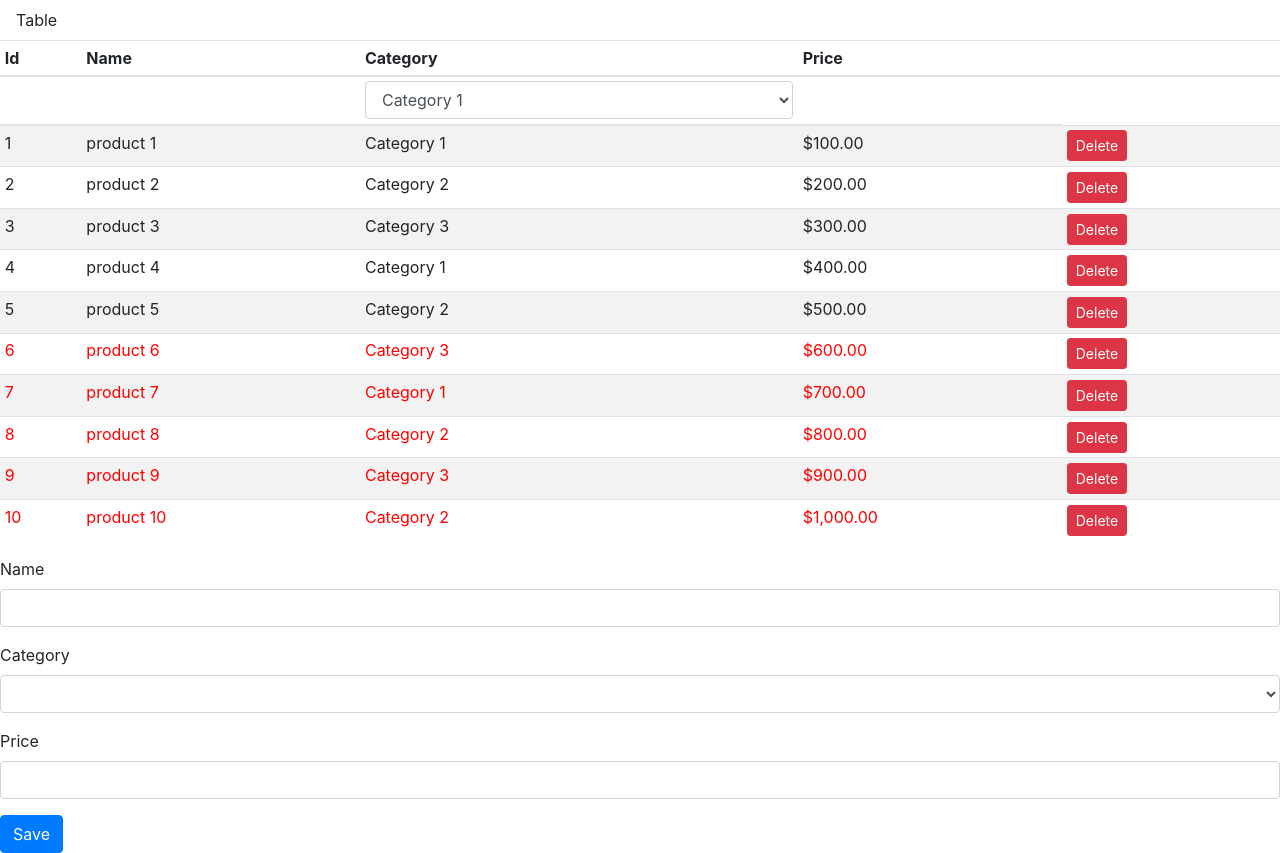
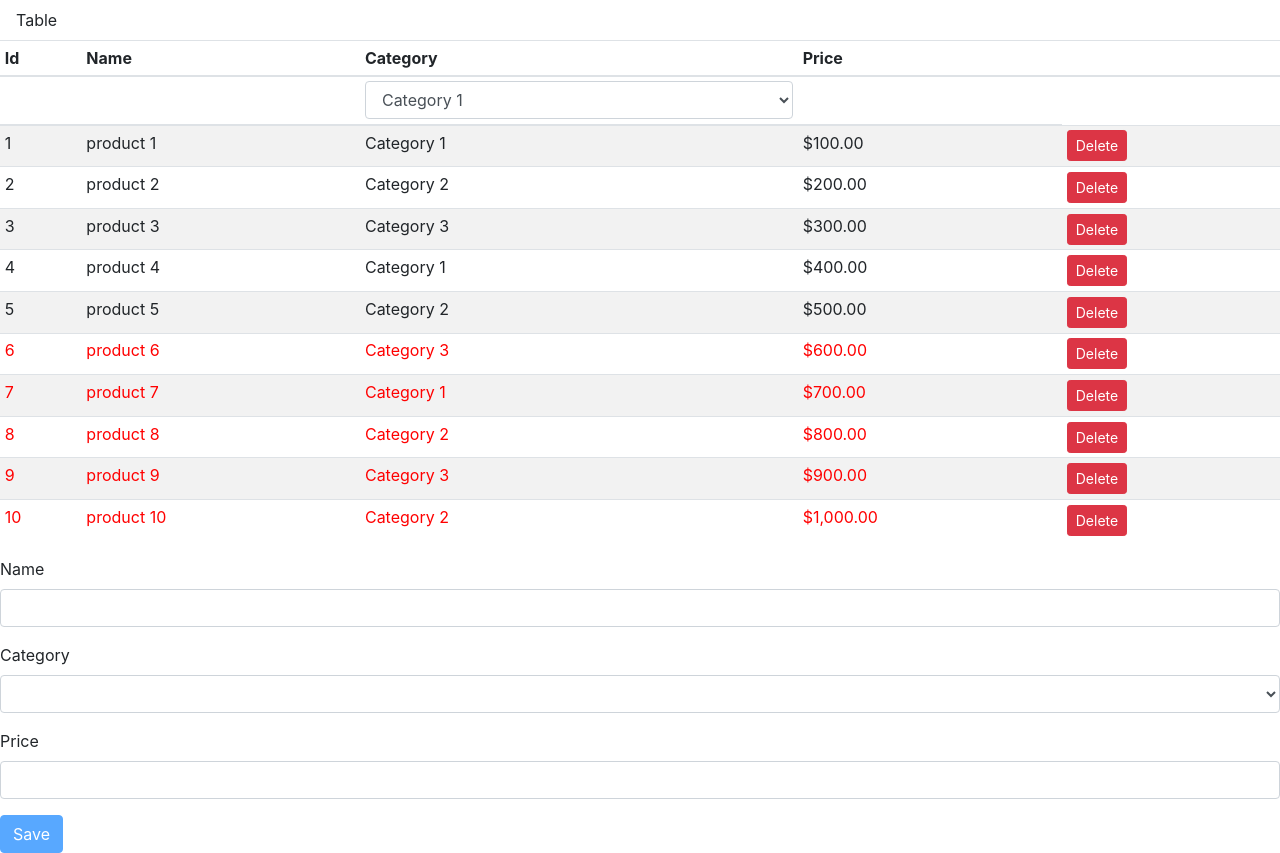
Before and after one commit to datskovskiy/angular_test_project, an Angular app: page / in a window 1280 px wide. Built offline with nearby package versions, Linux system fonts and the light colour scheme.

Commit message:
Add validators

```diff
--- a/src/app/product-creator/product-creator.component.html
+++ b/src/app/product-creator/product-creator.component.html
@@ -1,21 +1,23 @@
 <form novalidate #form="ngForm" (ngSubmit)="save(form)" class="m-a-1">
+
   <div class="form-group">
     <label>Name</label>
-    <input class="form-control" #name="ngModel" name="name" [(ngModel)]="product.name" required/>
+    <input class="form-control" #name="ngModel" name="name" [(ngModel)]="product.name" required minlength="4"/>
     <span *ngIf="submitted && name.invalid" class="text-danger">
       Please enter name of product
     </span>
   </div>
+
   <div class="form-group">
     <label>Category</label>
     <select class="form-control" #category="ngModel" [(ngModel)]="selectedCategory" name="category" required>
       <option *ngFor="let c of categories" [ngValue]="c">{{c}}</option>
     </select>
-    <!-- <input class="form-control" #category="ngModel" name="category" [(ngModel)]="product.category" required /> -->
     <span *ngIf="submitted && category.invalid" class="text-danger">
       Please enter category of product
     </span>
   </div>
+
   <div class="form-group">
     <label>Price</label>
     <input type="number" min="0" class="form-control" #price="ngModel" name="price" [(ngModel)]="product.price" required />
@@ -23,8 +25,9 @@
       Please enter price of product
     </span>
   </div>
+
   <div class="text-xs-center">
-    <button type="submit" class="btn btn-primary">
+    <button type="submit" class="btn btn-primary" [disabled]="form.invalid" >
       Save
     </button>
   </div>
```
